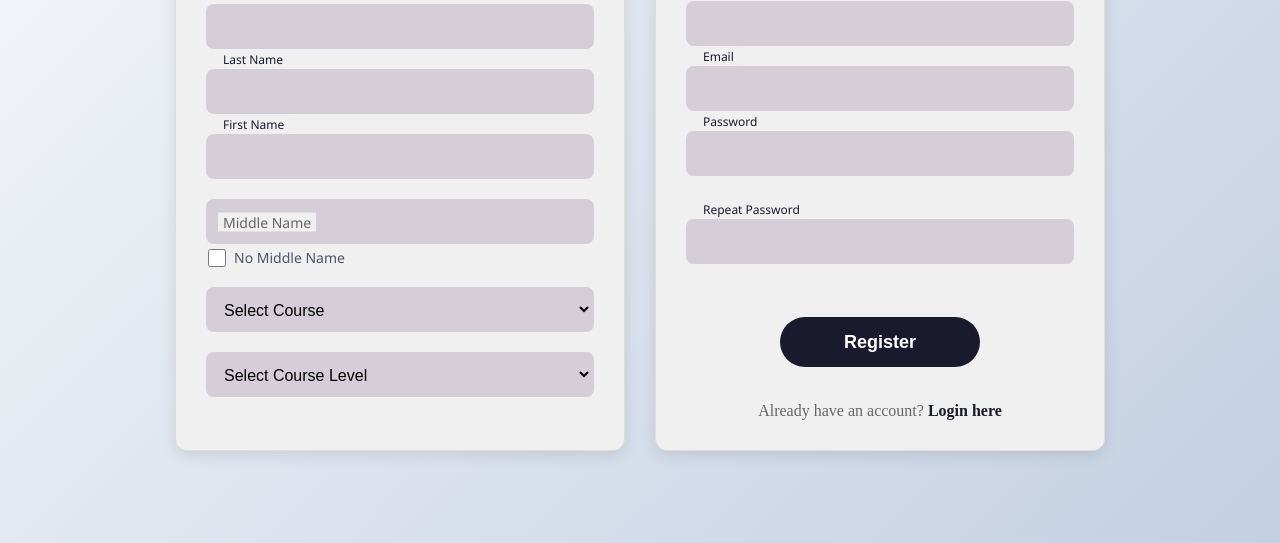
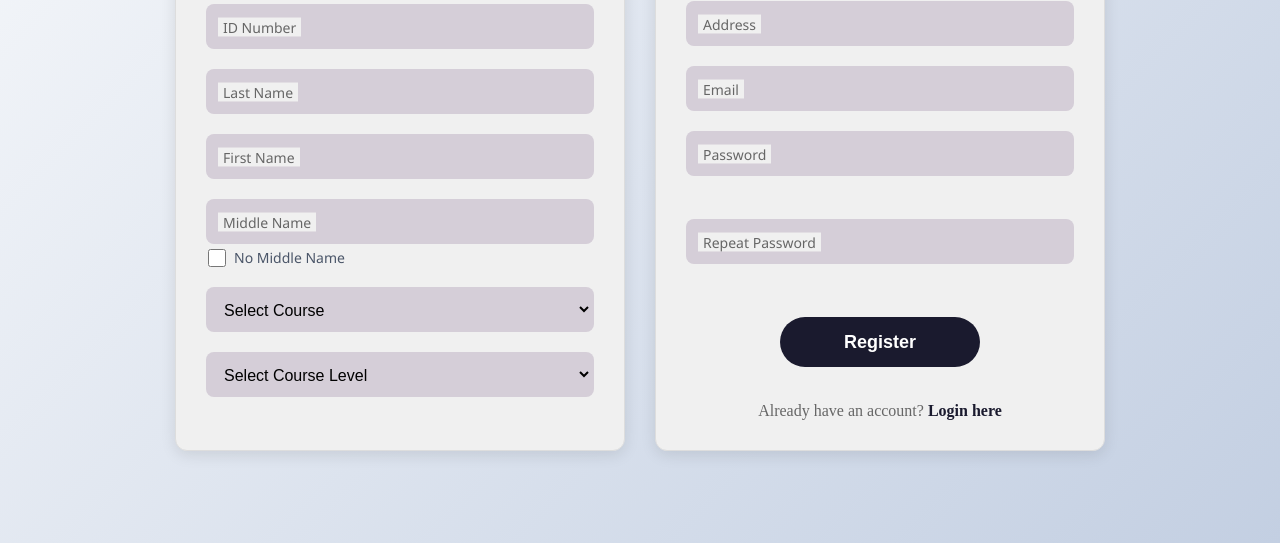
Before and after one commit to ajayseee/ccs-sitin-monitoring, a website: page Register.html in a window 1280 px wide. Shown: the part 257-800 px from the top of the page. Drawn offline with nearby package versions, Linux system fonts and the light colour scheme; no server answers.

Commit message:
Standardize all text/password input fields to use empty placeholder attributes, ensuring consistent floating label animations and perfect vertical alignment across all fields, especially Middle Name and First Name

```diff
--- a/Register.html
+++ b/Register.html
@@ -42,17 +42,17 @@
           <h1>Create Your Account</h1>
           <form action="">
             <div class="input-text">
-              <input type="text" id="number" />
-              <label for="idnumber">ID Number</label>
+              <input type="text" id="number" placeholder=" " />
+              <label for="number">ID Number</label>
             </div>
 
             <div class="input-text">
-              <input type="text" id="lastname" />
+              <input type="text" id="lastname" placeholder=" " />
               <label for="lastname">Last Name</label>
             </div>
 
             <div class="input-text">
-              <input type="text" id="firstname" />
+              <input type="text" id="firstname" placeholder=" " />
               <label for="firstname">First Name</label>
             </div>
 
@@ -82,18 +82,18 @@
           <div class="container-right">
                 <form action="" style="margin-top: 55px">
             <div class="input-text">
-              <input type="text" id="address" />
+              <input type="text" id="address" placeholder=" " />
               <label for="address">Address</label>
             </div>
 
             <div class="input-text">
-              <input type="text" id="email" />
+              <input type="text" id="email" placeholder=" " />
               <label for="email">Email</label>
             </div>
 
             <div class="input-text-group">
               <div class="input-text">
-                <input type="password" id="password" />
+                <input type="password" id="password" placeholder=" " />
                 <label for="password">Password</label>
               </div>
               <div id="passwordFeedback" class="feedback-msg"></div>
@@ -101,7 +101,7 @@
 
             <div class="input-text-group">
               <div class="input-text">
-                <input type="password" id="confirmPassword" />
+                <input type="password" id="confirmPassword" placeholder=" " />
                 <label for="confirmPassword">Repeat Password</label>
               </div>
               <div id="confirmPasswordFeedback" class="feedback-msg"></div>
```
